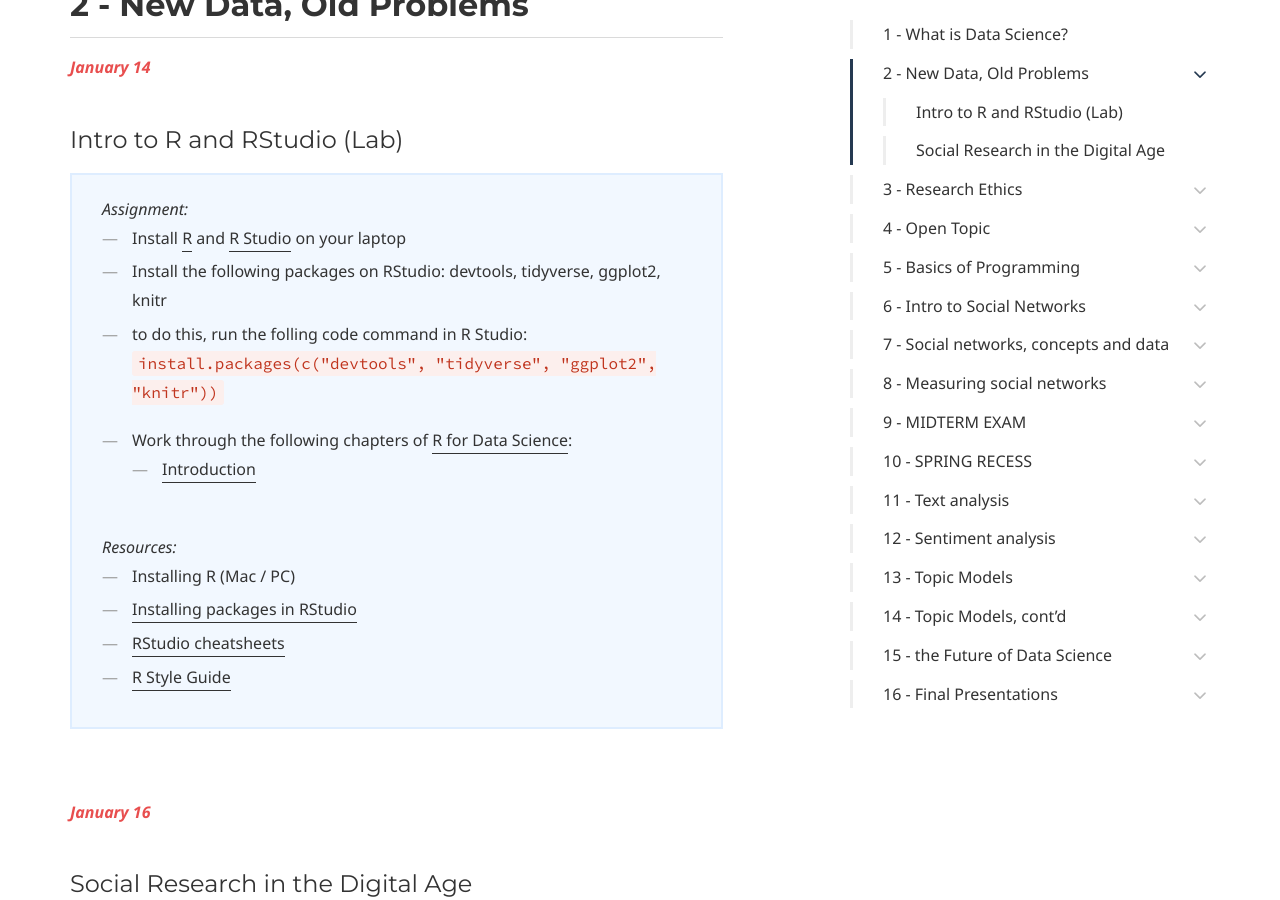
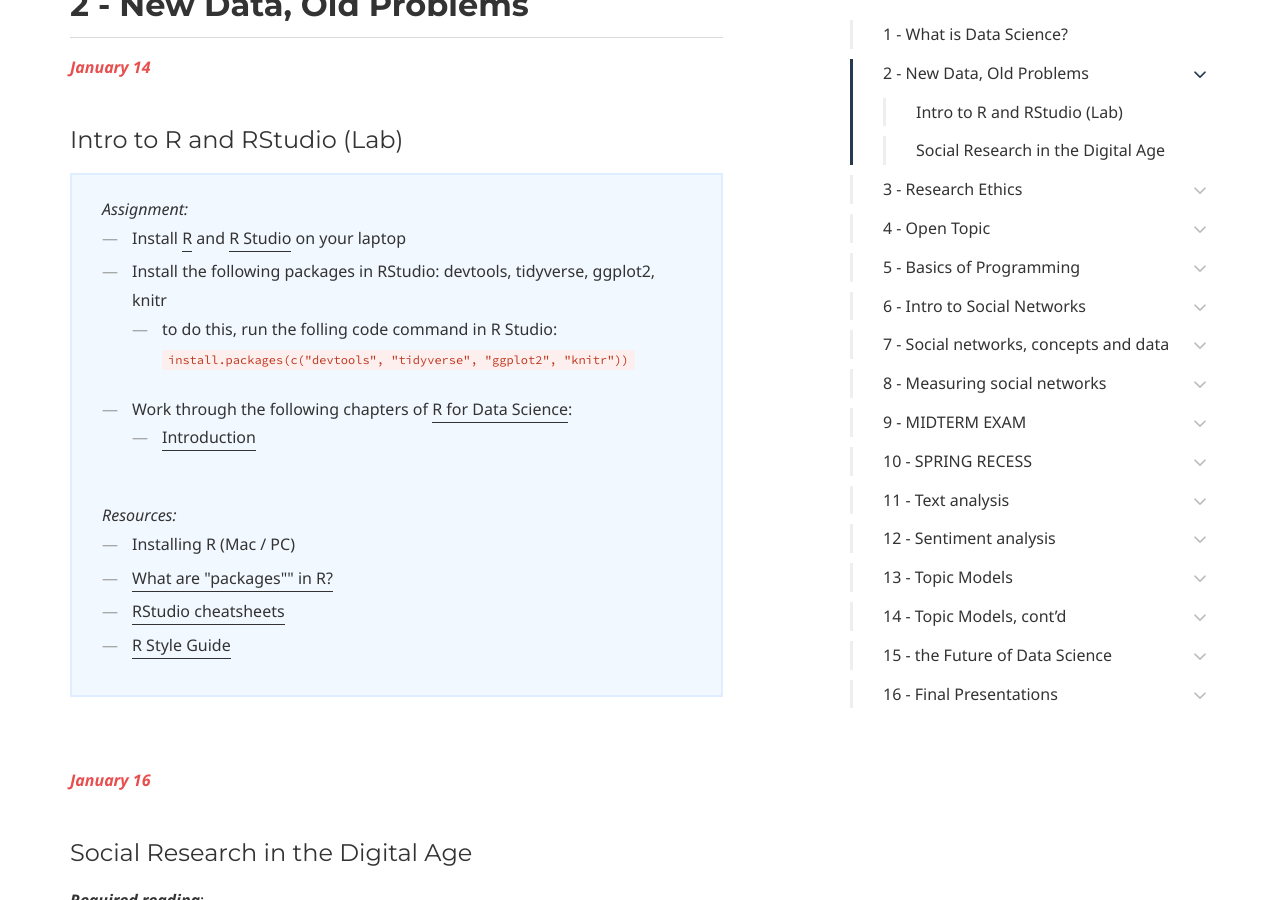
Before and after one commit to dssoc/dssoc.github.io, a Jekyll site: the page built from schedule.md, in a window 1280 px wide and 900 px high, scrolled down 1264 px. Built offline with Jekyll 4.4.1, drawn with Linux system fonts in a browser that asks for light colours; some web fonts are replaced.

Commit message:
update schedule

```diff
--- a/schedule.md
+++ b/schedule.md
@@ -42,8 +42,8 @@
 <i>Assignment:</i> <br/>
 <ul>
 <li>Install <a href = "cloud.r-project.org">R</a> and <a href = "https://www.rstudio.com/">R Studio</a> on your laptop </li>
-<li>Install the following packages on RStudio: devtools, tidyverse, ggplot2, knitr</li>
-<ul><li>to do this, run the folling code command in R Studio: <code>install.packages(c("devtools", "tidyverse", "ggplot2", "knitr"))</code></li></ul>
+<li>Install the following packages in RStudio: devtools, tidyverse, ggplot2, knitr
+<ul><li>to do this, run the folling code command in R Studio: <small><code>install.packages(c("devtools", "tidyverse", "ggplot2", "knitr"))</code></small></li></ul></li>
 <li>Work through the following chapters of <a href = "http://r4ds.had.co.nz/">R for Data Science</a>:
 <ul>
 <li><a href = "https://r4ds.had.co.nz/introduction.html">Introduction</a></li>
@@ -53,7 +53,7 @@
 <i>Resources:</i><br/>
 <ul>
   <li>Installing R (Mac / PC)</li>
-  <li><a href = "http://r-pkgs.had.co.nz/intro.html">Installing packages in RStudio</a></li>
+  <li><a href = "http://r-pkgs.had.co.nz/intro.html">What are "packages"" in R?</a></li>
   <li><a href = "https://rstudio.com/resources/cheatsheets/">RStudio cheatsheets</a></li>
   <li><a href = "https://style.tidyverse.org/">R Style Guide</a> </li>
 </ul>
```
